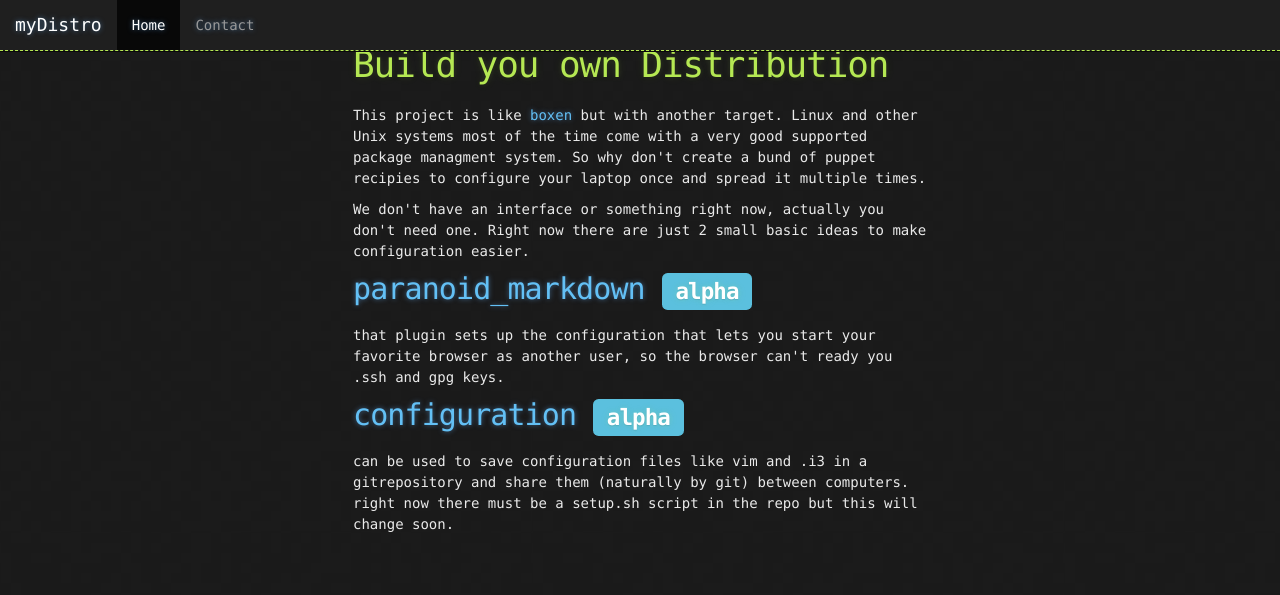
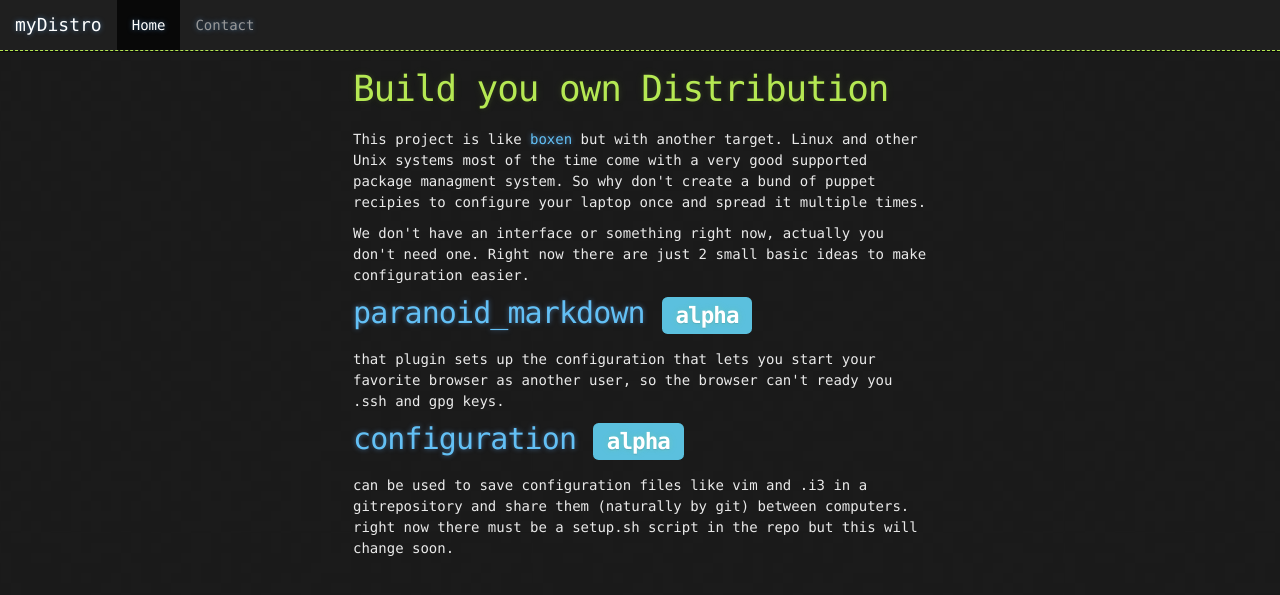
Before and after one commit to myDistro/myDistro.github.io, a Jekyll site: the page built from index.html, in a window 1280 px wide. Shown: the top 595 px of the page. Built offline with Jekyll 4.4.1, drawn with Linux system fonts in a browser that asks for light colours; nearby versions of some CDN libraries; Markdown is read by kramdown in place of the engine named in the settings.

Commit message:
looks way better

```diff
--- a/css/stylesheet.css
+++ b/css/stylesheet.css
@@ -14,7 +14,7 @@ body {
   width: 90%;
   max-width: 600px;
   margin: 0 auto;
-  padding: 45px 13px;
+  padding: 69px 13px;
 }
 
 section {
```
